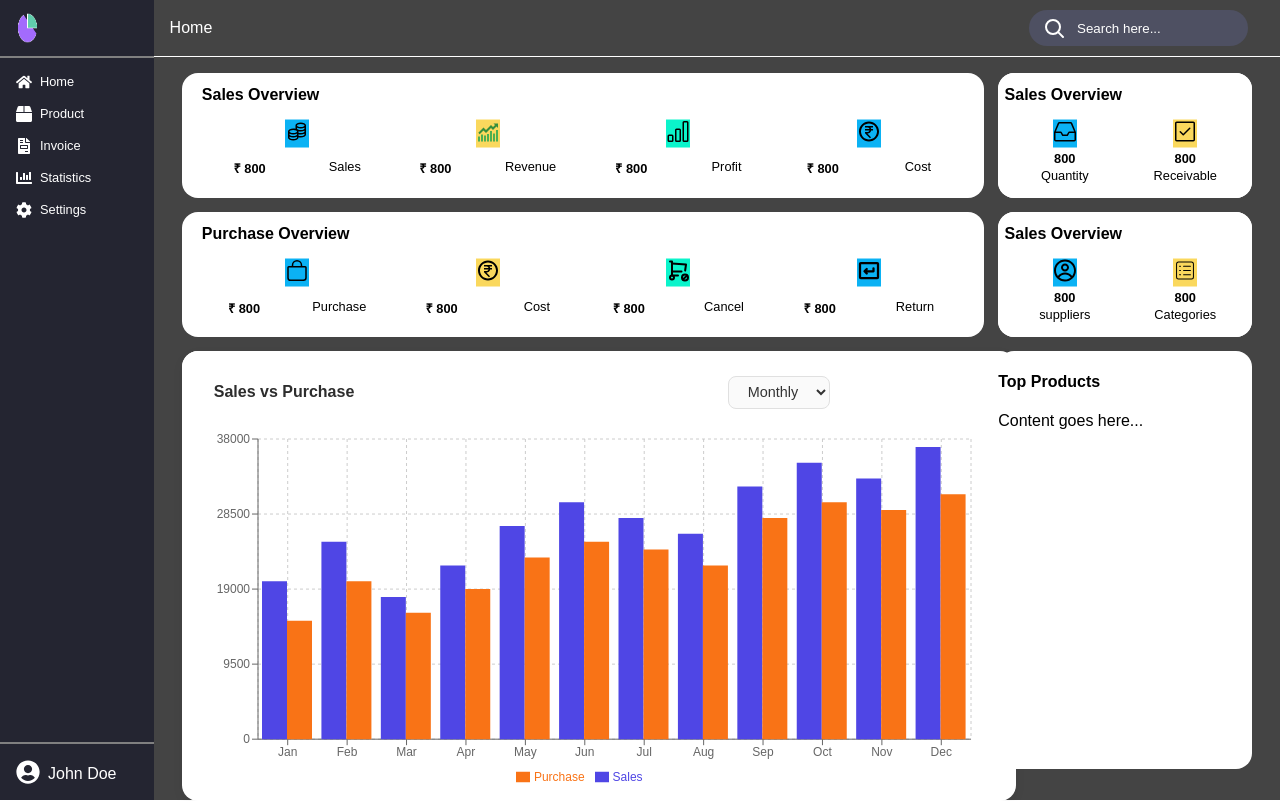
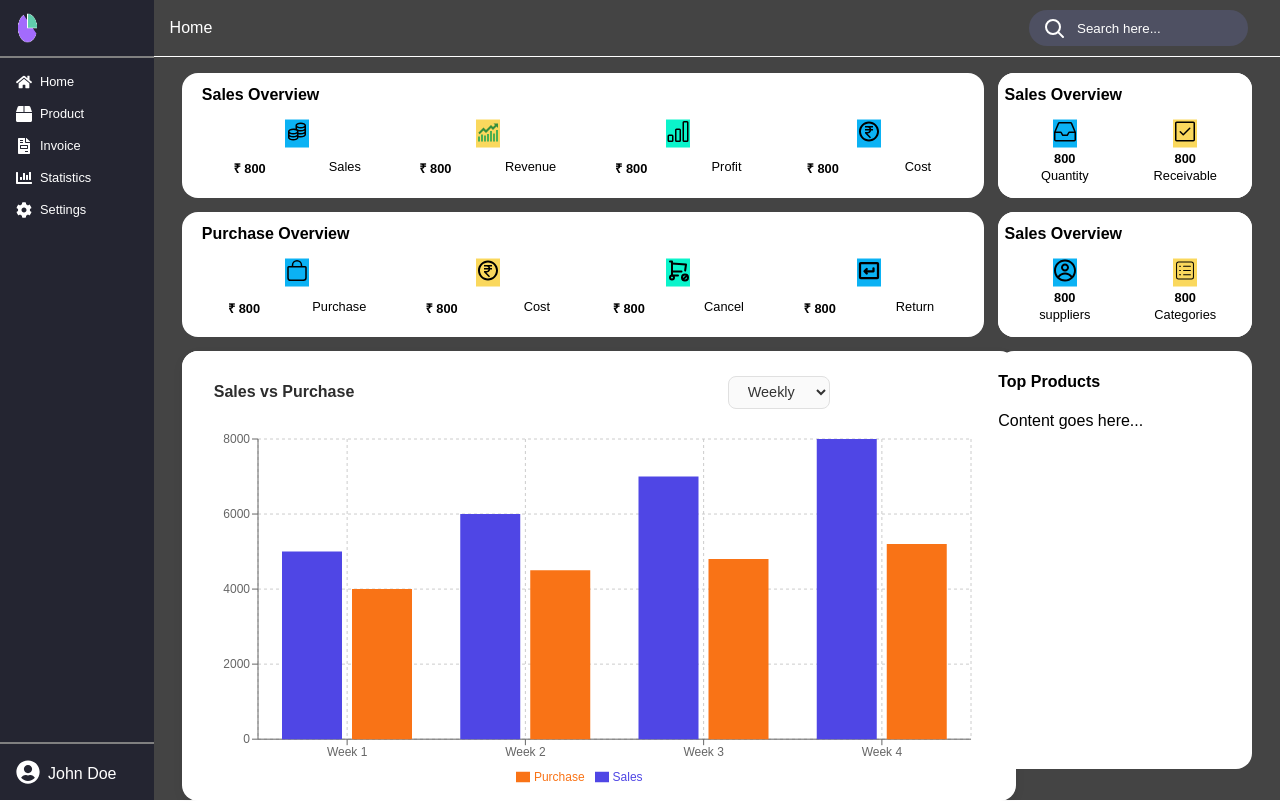
Before and after one commit to Sourav-Sharma-001/final-project, a React (Vite) app: page / in a window 1280 px wide. Built offline with nearby package versions, Linux system fonts and the light colour scheme.

Commit message:
fixed chart dropdown

```diff
--- a/src/Components/Dashboard/Overview/Chart/Chart.jsx
+++ b/src/Components/Dashboard/Overview/Chart/Chart.jsx
@@ -42,12 +42,15 @@ const Chart = () => {
     { name: "2024", Sales: 250000, Purchase: 210000 },
   ];
 
-  const [chartData, setChartData] = useState(monthlyData);
+  const [chartData, setChartData] = useState(weeklyData);
+  const [period, setPeriod] = useState("weekly");
 
   const handleChange = (e) => {
-    if (e.target.value === "weekly") setChartData(weeklyData);
-    else if (e.target.value === "yearly") setChartData(yearlyData);
-    else setChartData(monthlyData);
+    const value = e.target.value;
+    setPeriod(value);
+    if (value === "weekly") setChartData(weeklyData);
+    else if (value === "monthly") setChartData(monthlyData);
+    else if (value === "yearly") setChartData(yearlyData);
   };
 
   const getBarSize = () => {
@@ -62,9 +65,9 @@ const Chart = () => {
       <div className="chart-header">
         <h3 className="chart-title">Sales vs Purchase</h3>
         <div className="chart-dropdown">
-          <select onChange={handleChange}>
+          <select onChange={handleChange} value={period}>
+            <option value="weekly">Weekly</option>
             <option value="monthly">Monthly</option>
-            <option value="weekly">Weekly</option>
             <option value="yearly">Yearly</option>
           </select>
         </div>
```
